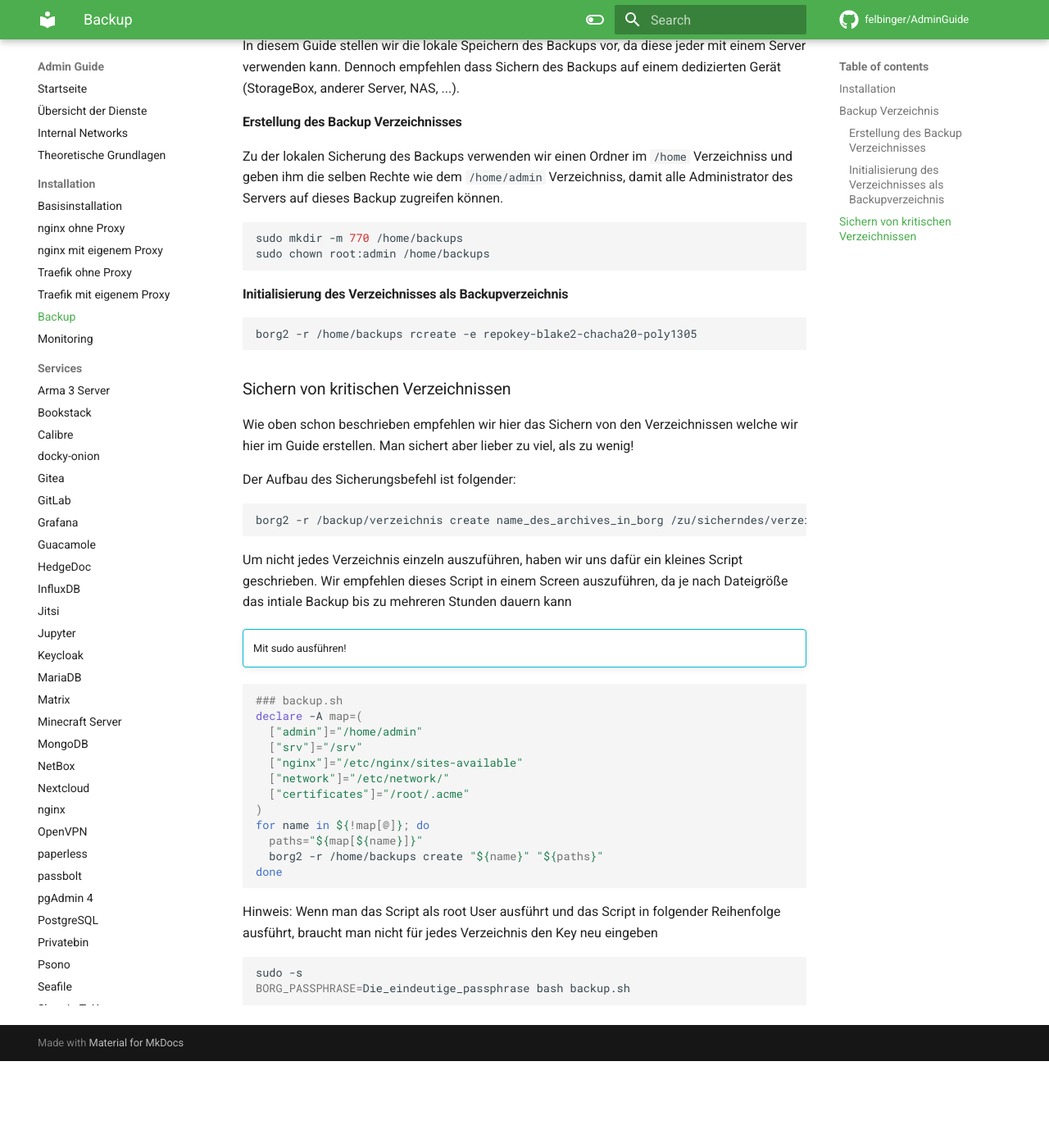
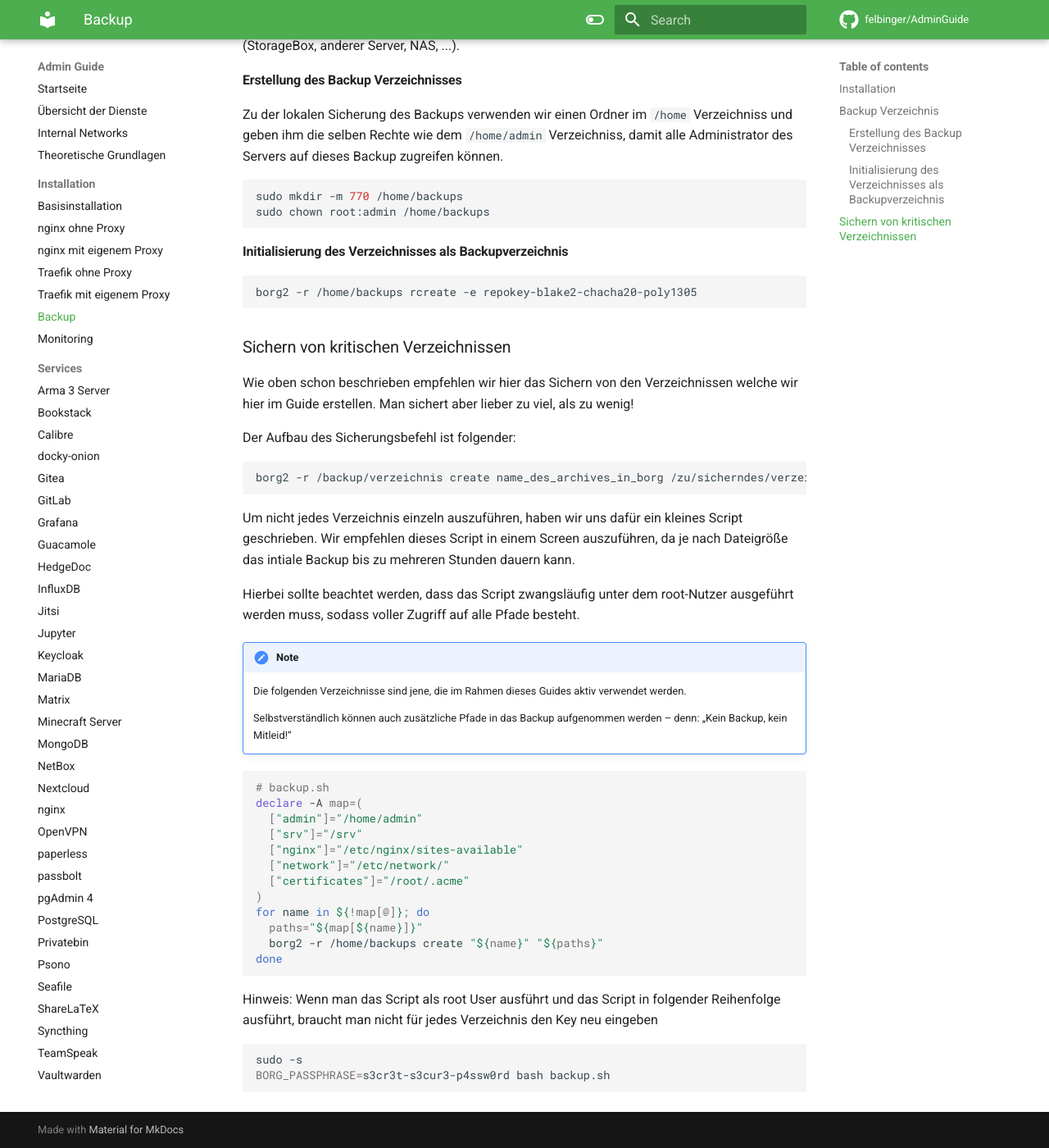
Before and after one commit to felbinger/AdminGuide, an MkDocs documentation site: the page built from docs/installation/30_backup.md, in a window 1280 px wide and 1400 px high, scrolled down 409 px. Shown: the whole window at 82% size. Built offline with MkDocs 1.6.1 and Material for MkDocs 9.7.7, drawn with Linux system fonts in a browser that asks for light colours; comment, search, counter and statistics services are not loaded; before the commit the page ends 1703 px from its top, so only the background shows below that; some of the changed text lies outside the part shown.

Commit message:
backup: start rewrite

````diff
--- a/docs/installation/30_backup.md
+++ b/docs/installation/30_backup.md
@@ -1,8 +1,6 @@
 # Backup
 
-Für das Backup des Server verwenden wir [BorgBackup2](https://borgbackup.readthedocs.io/en/master/index.html).
-Wir empfehlen in dieser Anleitung das Sichern verschiedenster in diesem Guide angelegten und regelmäßig verwendeten
-Verzeichnisse. Gerne darf man mehr Verzeichnisse speichern, denn "kein Backup, kein Mitleid!".
+Für das Backup des Server kann [BorgBackup2](https://borgbackup.readthedocs.io/en/master/index.html) verwendet werden.
 
 ### Installation
 ```shell
@@ -36,15 +34,19 @@ Der Aufbau des Sicherungsbefehl ist folgender:
 borg2 -r /backup/verzeichnis create name_des_archives_in_borg /zu/sicherndes/verzeichnis
 ```
 
+Um nicht jedes Verzeichnis einzeln auszuführen, haben wir uns dafür ein kleines Script geschrieben. Wir empfehlen dieses
+Script in einem Screen auszuführen, da je nach Dateigröße das intiale Backup bis zu mehreren Stunden dauern kann.
 
-Um nicht jedes Verzeichnis einzeln auszuführen, haben wir uns dafür ein kleines Script geschrieben. Wir empfehlen dieses
-Script in einem Screen auszuführen, da je nach Dateigröße das intiale Backup bis zu mehreren Stunden dauern kann
+Hierbei sollte beachtet werden, dass das Script zwangsläufig unter dem root-Nutzer ausgeführt werden muss, sodass voller
+Zugriff auf alle Pfade besteht.
 
-!!! info ""
-    Mit sudo ausführen!
+!!! note
+    Die folgenden Verzeichnisse sind jene, die im Rahmen dieses Guides aktiv verwendet werden.
+
+    Selbstverständlich können auch zusätzliche Pfade in das Backup aufgenommen werden – denn: „Kein Backup, kein Mitleid!“
 
 ```shell
-### backup.sh
+# backup.sh
 declare -A map=(
   ["admin"]="/home/admin"
   ["srv"]="/srv"
@@ -64,5 +66,5 @@ für jedes Verzeichnis den Key neu eingeben
 
 ```shell
 sudo -s
-BORG_PASSPHRASE=Die_eindeutige_passphrase bash backup.sh
+BORG_PASSPHRASE=s3cr3t-s3cur3-p4ssw0rd bash backup.sh
 ```
````
Also changed, not shown: docs/22_internal_networks.md (+1 -1 lines).
